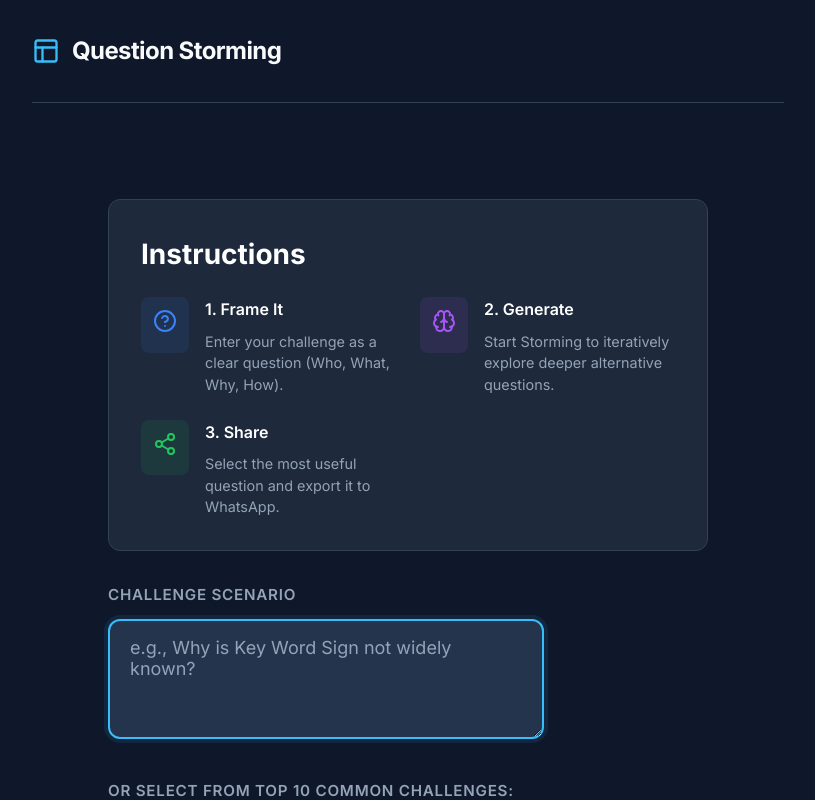
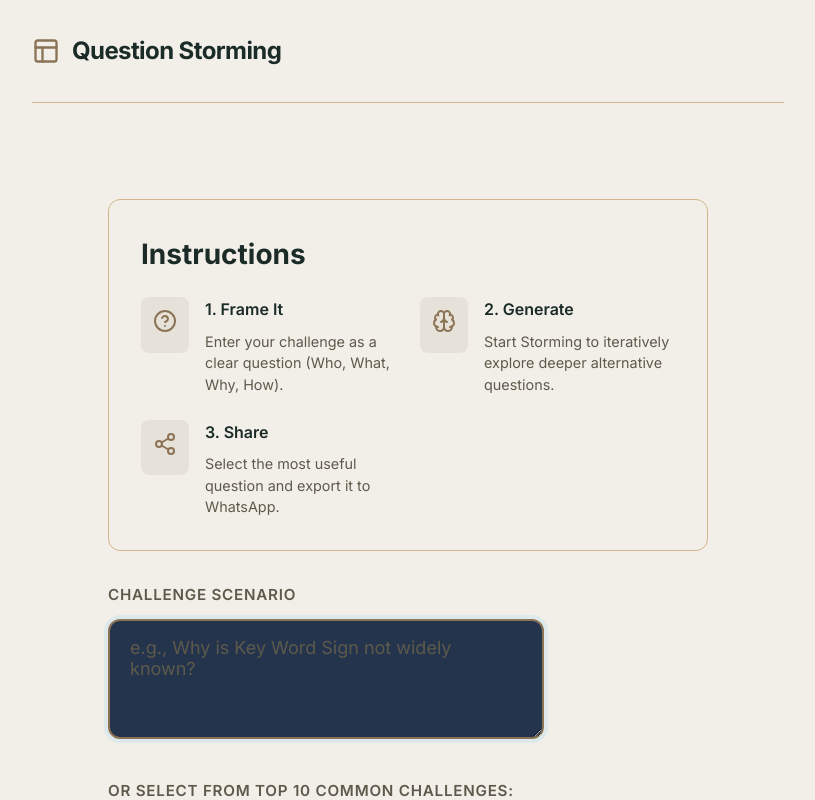
Before and after one commit to uantchern/question-storming, a React (Vite) app: page / in a window 1280 px wide. Shown: the top 800 px of the page, without its empty margins (232-1047 px from the left). Built offline with nearby package versions, Linux system fonts and the light colour scheme.

Commit message:
Update React UI to light-mode CharityOps.org branding and consistent layout

```diff
--- a/src/components/SessionSetup.jsx
+++ b/src/components/SessionSetup.jsx
@@ -62,7 +62,7 @@ function SessionSetup({ onStart, initialScenario }) {
                     fontSize: '1.75rem',
                     marginBottom: '1.25rem',
                     fontWeight: 700,
-                    color: '#fff'
+                    color: 'var(--text-color)'
                 }}>Instructions</h2>
                 <div style={{
                     display: 'grid',
@@ -71,33 +71,33 @@ function SessionSetup({ onStart, initialScenario }) {
                     marginTop: '0.5rem'
                 }}>
                     <div style={{ display: 'flex', gap: '1rem', alignItems: 'flex-start' }}>
-                        <div style={{ background: 'rgba(59, 130, 246, 0.1)', padding: '0.75rem', borderRadius: '8px', color: '#3b82f6', flexShrink: 0 }}>
+                        <div style={{ background: 'rgba(139, 115, 85, 0.1)', padding: '0.75rem', borderRadius: '8px', color: 'var(--accent-color)', flexShrink: 0 }}>
                             <HelpCircle size={24} />
                         </div>
                         <div>
-                            <h4 style={{ color: '#fff', margin: '0 0 0.5rem 0', fontWeight: '600', fontSize: '1rem' }}>1. Frame It</h4>
+                            <h4 style={{ color: 'var(--text-color)', margin: '0 0 0.5rem 0', fontWeight: '600', fontSize: '1rem' }}>1. Frame It</h4>
                             <p style={{ color: 'var(--text-muted)', margin: 0, fontSize: '0.9rem', lineHeight: 1.5 }}>
                                 Enter your challenge as a clear question (Who, What, Why, How).
                             </p>
                         </div>
                     </div>
                     <div style={{ display: 'flex', gap: '1rem', alignItems: 'flex-start' }}>
-                        <div style={{ background: 'rgba(168, 85, 247, 0.1)', padding: '0.75rem', borderRadius: '8px', color: '#a855f7', flexShrink: 0 }}>
+                        <div style={{ background: 'rgba(139, 115, 85, 0.1)', padding: '0.75rem', borderRadius: '8px', color: 'var(--accent-color)', flexShrink: 0 }}>
                             <Brain size={24} />
                         </div>
                         <div>
-                            <h4 style={{ color: '#fff', margin: '0 0 0.5rem 0', fontWeight: '600', fontSize: '1rem' }}>2. Generate</h4>
+                            <h4 style={{ color: 'var(--text-color)', margin: '0 0 0.5rem 0', fontWeight: '600', fontSize: '1rem' }}>2. Generate</h4>
                             <p style={{ color: 'var(--text-muted)', margin: 0, fontSize: '0.9rem', lineHeight: 1.5 }}>
                                 Start Storming to iteratively explore deeper alternative questions.
                             </p>
                         </div>
                     </div>
                     <div style={{ display: 'flex', gap: '1rem', alignItems: 'flex-start' }}>
-                        <div style={{ background: 'rgba(34, 197, 94, 0.1)', padding: '0.75rem', borderRadius: '8px', color: '#22c55e', flexShrink: 0 }}>
+                        <div style={{ background: 'rgba(139, 115, 85, 0.1)', padding: '0.75rem', borderRadius: '8px', color: 'var(--accent-color)', flexShrink: 0 }}>
                             <Share2 size={24} />
                         </div>
                         <div>
-                            <h4 style={{ color: '#fff', margin: '0 0 0.5rem 0', fontWeight: '600', fontSize: '1rem' }}>3. Share</h4>
+                            <h4 style={{ color: 'var(--text-color)', margin: '0 0 0.5rem 0', fontWeight: '600', fontSize: '1rem' }}>3. Share</h4>
                             <p style={{ color: 'var(--text-muted)', margin: 0, fontSize: '0.9rem', lineHeight: 1.5 }}>
                                 Select the most useful question and export it to WhatsApp.
                             </p>
--- a/src/components/StormingInterface.jsx
+++ b/src/components/StormingInterface.jsx
@@ -152,17 +152,17 @@ function StormingInterface({ scenario, isParadoxMode, onTimeUp, initialQuestions
             <div className="storming-header">
                 <div className="scenario-display">
                     <div className="scenario-label">Challenge</div>
-                    <div className="scenario-text">{scenario}</div>
+                    <div className="scenario-text" style={{ color: 'var(--text-color)' }}>{scenario}</div>
                 </div>
             </div>
 
             {!isFinished ? (
                 <div className="storm-again-prompt" style={{ textAlign: 'center', marginTop: '1rem', marginBottom: '2rem' }}>
-                    <h3 style={{ marginBottom: '0.5rem', color: 'white', fontSize: '1.2rem' }}>Storm again?</h3>
+                    <h3 style={{ marginBottom: '0.5rem', color: 'var(--text-color)', fontSize: '1.2rem' }}>Storm again?</h3>
                     <p style={{ color: 'var(--text-secondary)', marginBottom: '1.5rem', fontSize: '0.9rem' }}>Select the most relevant question below, then click Yes to build 3 more questions!</p>
                     <div style={{ display: 'flex', gap: '1rem', justifyContent: 'center' }}>
                         <button className="primary-btn" style={{ minWidth: '120px' }} onClick={handleYes}>Yes</button>
-                        <button className="secondary-btn" style={{ minWidth: '120px', background: 'transparent', border: '1px solid var(--border-color)', color: 'white' }} onClick={handleNo}>No</button>
+                        <button className="secondary-btn" style={{ minWidth: '120px', background: 'transparent', border: '1px solid var(--border-color)', color: 'var(--text-color)' }} onClick={handleNo}>No</button>
                     </div>
                 </div>
             ) : (
@@ -173,7 +173,7 @@ function StormingInterface({ scenario, isParadoxMode, onTimeUp, initialQuestions
                         <button className="primary-btn" style={{ minWidth: '200px', background: '#25D366' }} onClick={handleWhatsApp}>
                             Share to WhatsApp
                         </button>
-                        <button className="secondary-btn" style={{ minWidth: '200px', background: 'transparent', border: '1px solid var(--border-color)', color: 'white' }} onClick={() => onTimeUp(initialQuestions)}>
+                        <button className="secondary-btn" style={{ minWidth: '200px', background: 'transparent', border: '1px solid var(--border-color)', color: 'var(--text-color)' }} onClick={() => onTimeUp(initialQuestions)}>
                             Back to Main Menu
                         </button>
                     </div>
--- a/src/index.css
+++ b/src/index.css
@@ -1,14 +1,12 @@
 :root {
-  --bg-color: #0f172a;
-  /* deeper slate navy */
-  --text-color: #f8fafc;
-  --text-muted: #94a3b8;
-  --accent-color: #38bdf8;
-  /* sky blue accent */
-  --accent-hover: #0284c7;
-  --surface-color: #1e293b;
-  --surface-hover: #334155;
-  --border-color: #334155;
+  --bg-color: #F2EFE9;
+  --text-color: #1B2B28;
+  --text-muted: #5E5A4B;
+  --accent-color: #8B7355;
+  --accent-hover: #1B2B28;
+  --surface-color: var(--text-color)fff;
+  --surface-hover: #fafafa;
+  --border-color: #D2B48C;
   --error-color: #ef4444;
   --success-color: #10b981;
   --star-color: #fbbf24;
@@ -186,7 +184,7 @@ textarea:focus {
 
 button.primary-btn {
   background-color: var(--accent-color);
-  color: #fff;
+  color: var(--text-color);
   border: none;
   padding: 1rem 2rem;
   font-size: 1.125rem;
@@ -234,7 +232,7 @@ button:disabled {
   margin-bottom: 0.5rem;
   font-weight: 800;
   letter-spacing: -0.025em;
-  background: linear-gradient(to right, #fff, #94a3b8);
+  background: linear-gradient(to right, var(--text-color), #94a3b8);
   -webkit-background-clip: text;
   background-clip: text;
   -webkit-text-fill-color: transparent;
@@ -292,7 +290,7 @@ button:disabled {
   font-size: 1.25rem;
   font-weight: 600;
   line-height: 1.4;
-  color: #fff;
+  color: var(--text-color);
 }
 
 .timer-display {
@@ -502,7 +500,7 @@ button:disabled {
 
 .whatsapp-btn {
   background-color: #25D366;
-  color: #fff;
+  color: var(--text-color);
   border: none;
   padding: 0.75rem 1.5rem;
   border-radius: 8px;
@@ -693,7 +691,7 @@ button:disabled {
   font-size: 1.25rem;
   font-weight: 700;
   margin-bottom: 1rem;
-  color: #fff;
+  color: var(--text-color);
   line-height: 1.4;
 }
 
@@ -813,7 +811,7 @@ button:disabled {
   font-weight: 800;
   margin-bottom: 1rem;
   line-height: 1.2;
-  color: #fff;
+  color: var(--text-color);
 }
 
 .report-meta {
@@ -872,7 +870,7 @@ button:disabled {
   display: flex;
   align-items: center;
   gap: 0.75rem;
-  color: #fff;
+  color: var(--text-color);
   border-bottom: 1px solid var(--border-color);
   padding-bottom: 0.75rem;
 }
@@ -1332,7 +1330,7 @@ button:disabled {
   transform: translateX(-50%);
   background: var(--surface-color);
   border: 1px solid var(--border-color);
-  color: #fff;
+  color: var(--text-color);
   padding: 0.5rem 0.75rem;
   border-radius: 6px;
   font-size: 0.75rem;
```
